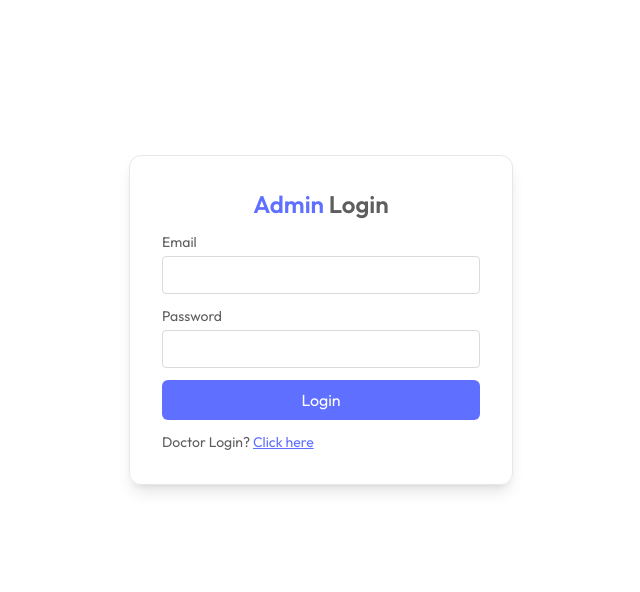
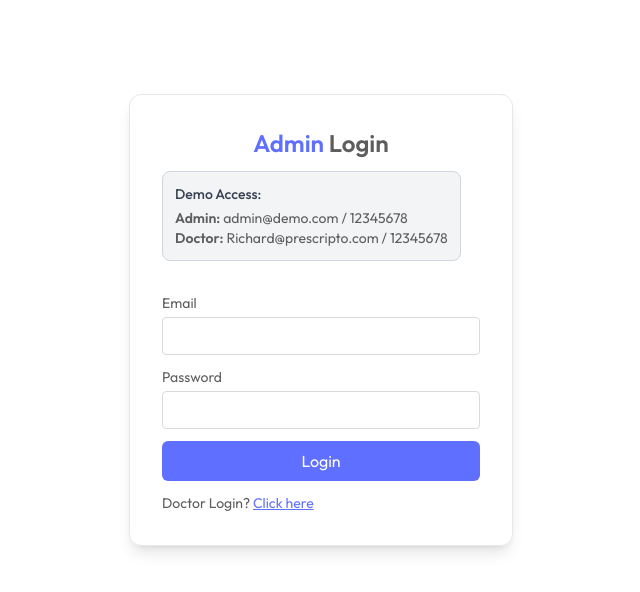
Before and after one commit to ChienCook/prescripto, a React (Vite) app in the folder admin/: page /doctor-profile in a window 1280 px wide. Shown: the top 592 px of the page, without its empty margins (319-959 px from the left). Built offline with nearby package versions, Linux system fonts and the light colour scheme; no server answers.

Commit message:
providing access demo

```diff
--- a/admin/index.html
+++ b/admin/index.html
@@ -3,6 +3,7 @@
     <head>
         <meta charset="UTF-8" />
         <link rel="icon" href="/favicon.ico" />
+        <link rel="icon" type="image/png" href="/favicon-32x32.png" />
         <meta name="viewport" content="width=device-width, initial-scale=1.0" />
         <title>Prescripto Panel</title>
     </head>
--- a/admin/src/pages/Login.jsx
+++ b/admin/src/pages/Login.jsx
@@ -55,6 +55,15 @@ const Login = () => {
                 <p className="text-2xl font-semibold m-auto">
                     <span className="text-primary">{state}</span> Login
                 </p>
+                <div className="mb-5 p-3 bg-gray-100 rounded-lg border border-gray-300 text-sm">
+                    <p className="font-medium text-gray-700 mb-1">Demo Access:</p>
+                    <p>
+                        <span className="font-semibold">Admin:</span> admin@demo.com / 12345678
+                    </p>
+                    <p>
+                        <span className="font-semibold">Doctor:</span> Richard@prescripto.com / 12345678
+                    </p>
+                </div>
                 <div className="w-full">
                     <p>Email</p>
                     <input
```
Also changed, not shown: admin/public/favicon-32x32.png (added), 1 other file (tests, documents, lock files or other folders).
